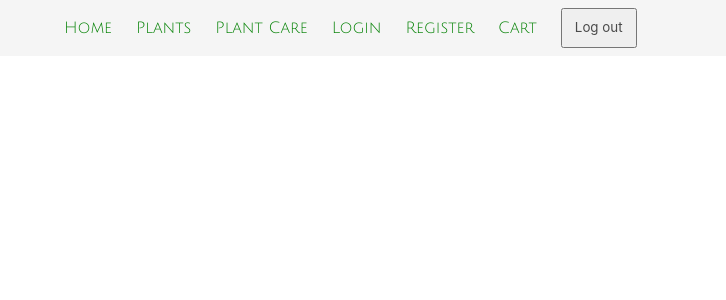
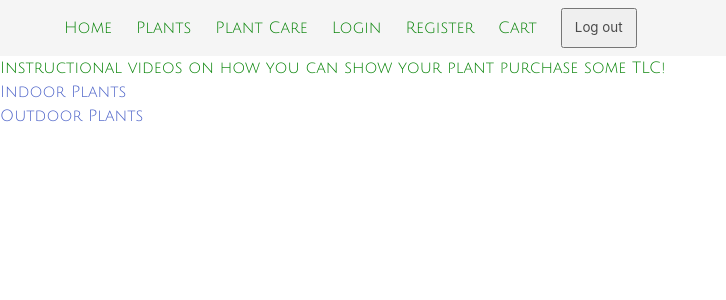
Before and after one commit to wodnjsd/garden-front, a React (Create React App) app: page /plantcare in a window 1280 px wide. Shown: the top 300 px of the page, without its empty margins (0-726 px from the left). Built offline with nearby package versions, Linux system fonts and the light colour scheme; a web font is replaced by a local one.

Commit message:
plantcare youtube video skeleton

```diff
--- a/package.json
+++ b/package.json
@@ -18,6 +18,7 @@
     "react-custom-roulette": "^1.2.0",
     "react-dom": "^17.0.2",
     "react-images-carousel": "^2.1.1",
+    "react-modal-video": "^1.2.9",
     "react-multi-carousel": "^2.8.2",
     "react-router-dom": "^6.3.0",
     "react-use": "^17.4.0",
--- a/src/App.js
+++ b/src/App.js
@@ -2,6 +2,9 @@ import React from 'react'
 import Home from './components/Home'
 import PlantIndex from './components/PlantIndex'
 import PlantShow from './components/PlantShow'
+import PlantCare from './components/PlantCare'
+import PlantCareIndoor from './components/PlantCareIndoor'
+import PlantCareOutdoor from './components/PlantCareOutdoor'
 import Register from './components/Register'
 import Login from './components/Login'
 import { BrowserRouter as Router, Routes, Route } from 'react-router-dom'
@@ -24,6 +27,9 @@ function App() {
         <Route path="/" element={<Home />} />
         <Route path="/plants" element={<PlantIndex />} />
         <Route path="/plants/:plantId" element={<PlantShow />} />
+        <Route path="/plantcare" element={<PlantCare />} />
+        <Route path="/plantcare/indoor" element={<PlantCareIndoor />} />
+        <Route path="/plantcare/outdoor" element={<PlantCareOutdoor />} />
         <Route path="/register" element={<Register/>} />
         <Route path="/login" element={<Login/>} />
         <Route path="/cart" element={<Cart />} />
--- /dev/null
+++ b/src/components/PlantCare.js
@@ -0,0 +1,122 @@
+// Line below: import { Link } allows you to use link component for us to link all the components together inside the Navbar
+import { Link } from "react-router-dom"
+// import React runs react
+import React from "react"
+
+//Lines below: Creates function Home. IDs homepage-background, homepage, title, and subtitle refer to CSS created in main.scss
+function PlantCare() {
+  return (
+    <>
+      <div>
+        <h2>Instructional videos on how you can show your plant purchase some TLC!</h2>
+        <Link to="/plantcare/indoor">
+          {/* Line below: Indoor Plants tab*/}
+          <h1>Indoor Plants</h1>
+        </Link>
+        <Link to="/plantcare/outdoor">
+          {/* Line below: Outdoor Plants tab*/}
+          <h1>Outdoor Plants</h1>
+        </Link>
+      </div>
+    </>
+  )
+}
+
+// Line below: export Home so it can be imported and used in other .js files
+export default PlantCare
+
+
+// import React, { useState } from 'react'
+// import ReactDOM from 'react-dom'
+// import ModalVideo from 'react-modal-video'
+
+// const IndoorPlantCare = () => {
+
+//   const [isOpen, setOpen] = useState(false)
+
+//   return (
+//     <React.Fragment>
+//       <ModalVideo channel='youtube' autoplay isOpen={isOpen} videoId="bZqJNfZoKRA" onClose={() => setOpen(false)} />
+
+//       <button className="btn-primary" onClick={() => setOpen(true)}>Indoor plants</button>
+
+//     </React.Fragment>
+//   )
+// }
+
+// ReactDOM.render(
+//   <IndoorPlantCare />,
+//   document.getElementById('root')
+// )
+
+
+// const OutdoorPlantCare = () => {
+
+//   const [isOpen, setOpen] = useState(false)
+
+//   return (
+//     <React.Fragment>
+//       <ModalVideo channel='youtube' autoplay isOpen={isOpen} videoId="o8XZVp0Hwl4" onClose={() => setOpen(false)} />
+
+//       <button className="btn-primary" onClick={() => setOpen(true)}>Outdoor plants</button>
+//     </React.Fragment>
+//   )
+// }
+
+// ReactDOM.render(
+//   <OutdoorPlantCare />,
+//   document.getElementById('root')
+// )
+
+// export default {
+//   IndoorPlantCare,
+//   OutdoorPlantCare,
+// }
+
+
+
+
+
+
+
+
+
+// import React from 'react'
+// import ReactDOM from 'react-dom'
+// import ModalVideo from 'react-modal-video'
+
+// class PlantCare extends React.Component {
+
+//   constructor() {
+//     super()
+//     this.state = {
+//       isOpen: false,
+//     }
+//     this.openModal = this.openModal.bind(this)
+//   }
+
+//   openModal() {
+//     this.setState({ isOpen: true })
+//   }
+
+//   render() {
+//     return (
+//       <React.Fragment>
+//         <ModalVideo channel='youtube' isOpen={this.state.isOpen} videoId='o8XZVp0Hwl4' onClose={() => this.setState({ isOpen: false })} />
+//         <button onClick={this.openModal}>1</button>
+
+//         <ModalVideo channel='youtube' isOpen={this.state.isOpen} videoId='L61p2uyiMSo' onClose={() => this.setState({ isOpen: false })} />
+//         <button onClick={this.openModal}>2</button>
+//       </React.Fragment>
+//     )
+//   }
+// }
+
+// ReactDOM.render(
+//   <PlantCare />,
+//   document.getElementById('root')
+// )
+
+// export default {
+//   PlantCare,
+// }
--- /dev/null
+++ b/src/components/PlantCareIndoor.js
@@ -0,0 +1,24 @@
+// Line below: import { Link } allows you to use link component for us to link all the components together inside the Navbar
+import { Link } from "react-router-dom"
+// import React runs react
+import React from "react"
+import IndoorPlantCareVideo from './PlantCareIndoorVideo'
+
+//Lines below: Creates function Home. IDs homepage-background, homepage, title, and subtitle refer to CSS created in main.scss
+function PlantCareIndoor() {
+  return (
+    <>
+      <div>
+        <h1>indoor</h1>
+        <IndoorPlantCareVideo />
+        <Link to="/plantcare">
+          {/* Line below: Indoor Plants tab*/}
+          <h1>Back</h1>
+        </Link>
+      </div>
+    </>
+  )
+}
+
+// Line below: export Home so it can be imported and used in other .js files
+export default PlantCareIndoor
--- /dev/null
+++ b/src/components/PlantCareIndoorVideo.js
@@ -0,0 +1,28 @@
+import React, { useState } from 'react'
+import ReactDOM from 'react-dom'
+import ModalVideo from 'react-modal-video'
+
+
+
+const IndoorPlantCareVideo = () => {
+
+  const [isOpen, setOpen] = useState(false)
+
+  return (
+    <React.Fragment>
+      <ModalVideo channel='youtube' autoplay isOpen={isOpen} videoId="bZqJNfZoKRA" onClose={() => setOpen(false)} />
+
+      <button className="btn-primary" onClick={() => setOpen(true)}>Watch a video on Indoor Plant Care</button>
+    </React.Fragment>
+  )
+}
+
+
+
+ReactDOM.render(
+  <IndoorPlantCareVideo />,
+  document.getElementById('root')
+)
+
+
+export default IndoorPlantCareVideo
--- /dev/null
+++ b/src/components/PlantCareOutdoor.js
@@ -0,0 +1,24 @@
+// Line below: import { Link } allows you to use link component for us to link all the components together inside the Navbar
+import { Link } from "react-router-dom"
+// import React runs react
+import React from "react"
+import OutdoorPlantCareVideo from './PlantCareOutdoorVideo'
+
+//Lines below: Creates function Home. IDs homepage-background, homepage, title, and subtitle refer to CSS created in main.scss
+function PlantCareOutdoor() {
+  return (
+    <>
+      <div>
+        <h1>Outdoor</h1>
+        <OutdoorPlantCareVideo />
+        <Link to="/plantcare">
+          {/* Line below: Indoor Plants tab*/}
+          <h1>Back</h1>
+        </Link>
+      </div>
+    </>
+  )
+}
+
+// Line below: export Home so it can be imported and used in other .js files
+export default PlantCareOutdoor
--- /dev/null
+++ b/src/components/PlantCareOutdoorVideo.js
@@ -0,0 +1,28 @@
+import React, { useState } from 'react'
+import ReactDOM from 'react-dom'
+import ModalVideo from 'react-modal-video'
+
+
+
+const OutdoorPlantCareVideo = () => {
+
+  const [isOpen, setOpen] = useState(false)
+
+  return (
+    <React.Fragment>
+      <ModalVideo channel='youtube' autoplay isOpen={isOpen} videoId="o8XZVp0Hwl4" onClose={() => setOpen(false)} />
+
+      <button className="btn-primary" onClick={() => setOpen(true)}>Watch a video on Outdoor Plant Care</button>
+    </React.Fragment>
+  )
+}
+
+
+
+ReactDOM.render(
+  <OutdoorPlantCareVideo />,
+  document.getElementById('root')
+)
+
+
+export default OutdoorPlantCareVideo
--- a/src/styles/main.scss
+++ b/src/styles/main.scss
@@ -1,4 +1,5 @@
 // @import "~bulma/bulma.sass";
+@import 'node_modules/react-modal-video/scss/modal-video.scss';
 
 //Navbar
 
```
Also changed, not shown: 1 other file (tests, documents, lock files or other folders).
